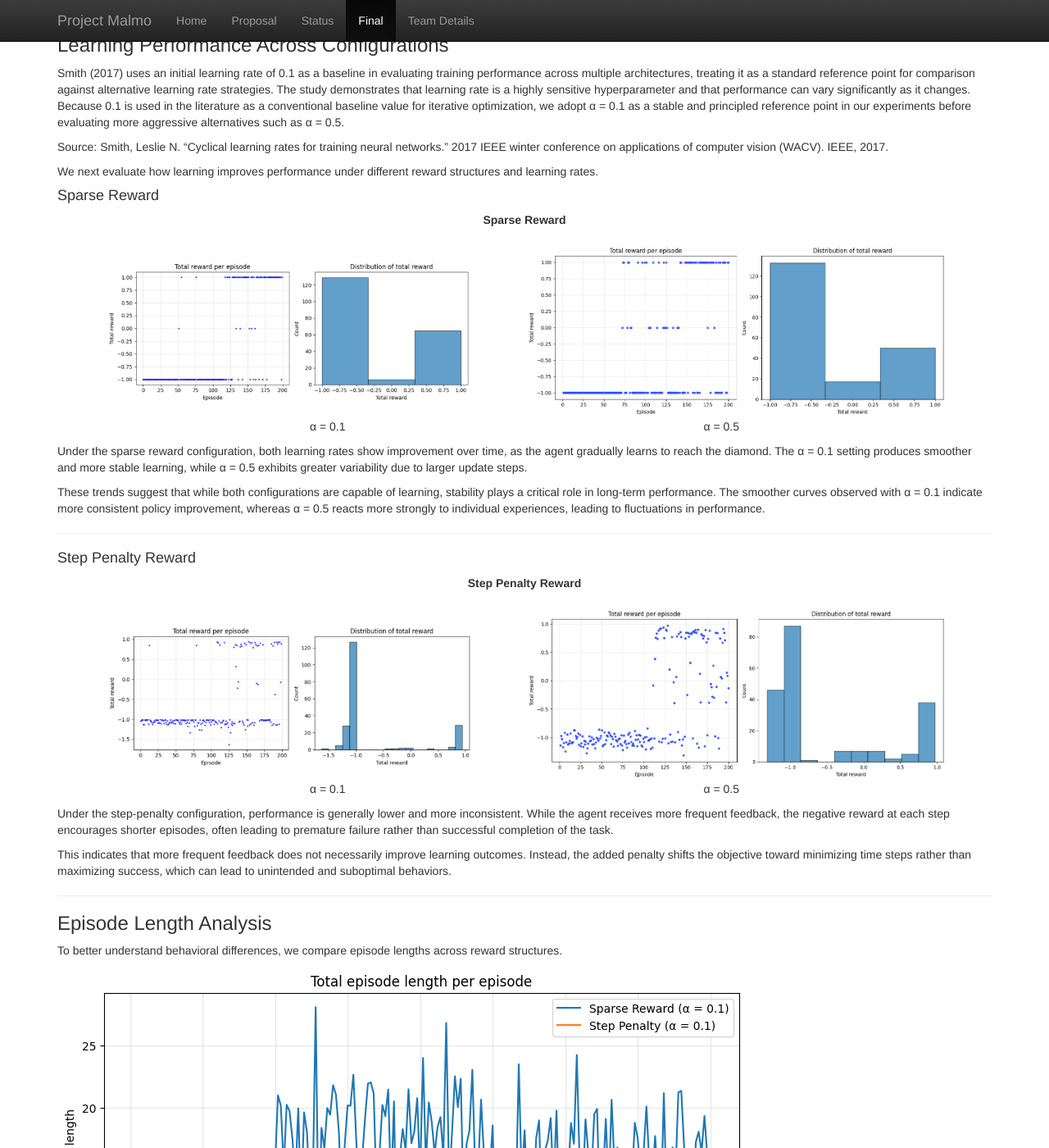
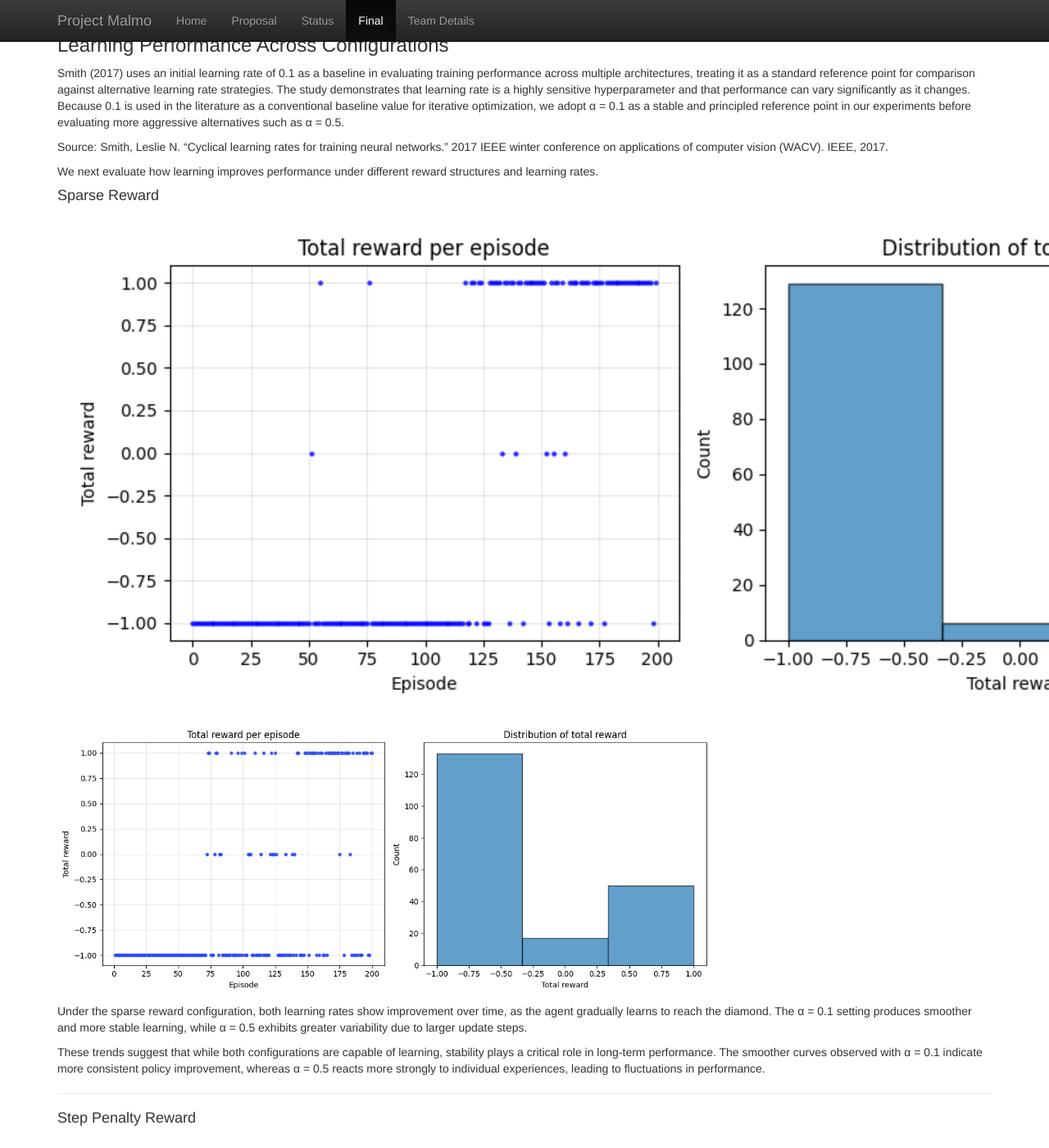
Before and after one commit to nhanngyn2004/cs175-group5, a Jekyll site: the page built from docs/final.md, in a window 1280 px wide and 1400 px high, scrolled down 3890 px. Shown: the whole window at 82% size. Built offline with Jekyll 4.4.1, drawn with Linux system fonts in a browser that asks for light colours.

Commit message:
fixes on image

```diff
--- a/docs/final.md
+++ b/docs/final.md
@@ -158,16 +158,10 @@ We next evaluate how learning improves performance under different reward struct
 
 #### Sparse Reward
 
-<p align="center">
-  <b>Sparse Reward</b><br><br>
 
-  <img src="assets/spare_lr0.1.png" width="45%" />
-  <img src="assets/sparse_lr0.5.png" width="45%" /><br>
+![Sparse Reward α=0.1](assets/spare_lr0.1.png)
 
-  <span>α = 0.1</span>
-  <span style="margin-left: 38%;">α = 0.5</span>
-</p>
-
+<img src="assets/sparse_lr0.5.png" width="70%">
 
 Under the sparse reward configuration, both learning rates show improvement over time, as the agent gradually learns to reach the diamond. The α = 0.1 setting produces smoother and more stable learning, while α = 0.5 exhibits greater variability due to larger update steps.
 
@@ -177,15 +171,9 @@ These trends suggest that while both configurations are capable of learning, sta
 
 #### Step Penalty Reward
 
-<p align="center">
-  <b>Step Penalty Reward</b><br><br>
+![Step Penalty α=0.1](assets/step_lr0.1.png)
 
-  <img src="assets/step_lr0.1.png" width="45%" />
-  <img src="assets/step_lr0.5.png" width="45%" /><br>
-
-  <span>α = 0.1</span>
-  <span style="margin-left: 38%;">α = 0.5</span>
-</p>
+<img src="assets/step_lr0.5.png" width="70%">
 
 Under the step-penalty configuration, performance is generally lower and more inconsistent. While the agent receives more frequent feedback, the negative reward at each step encourages shorter episodes, often leading to premature failure rather than successful completion of the task.
 
```
